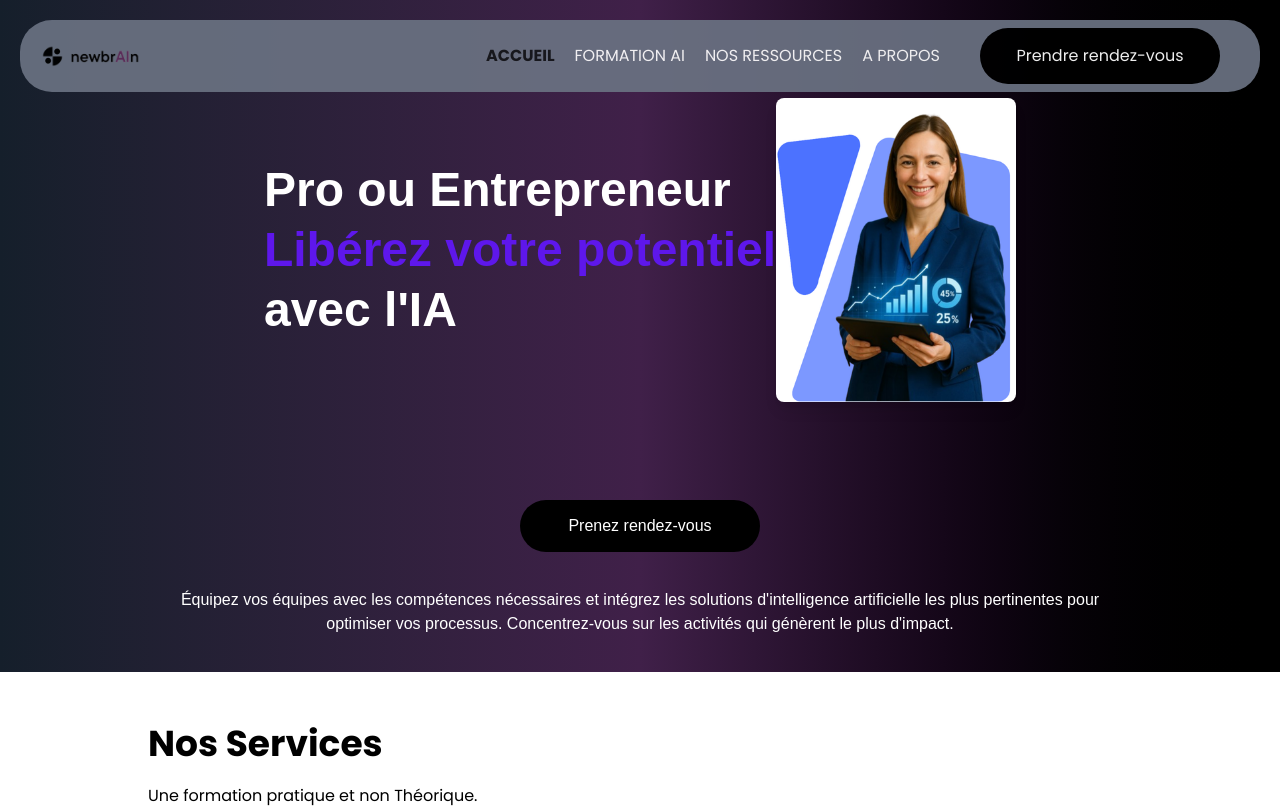
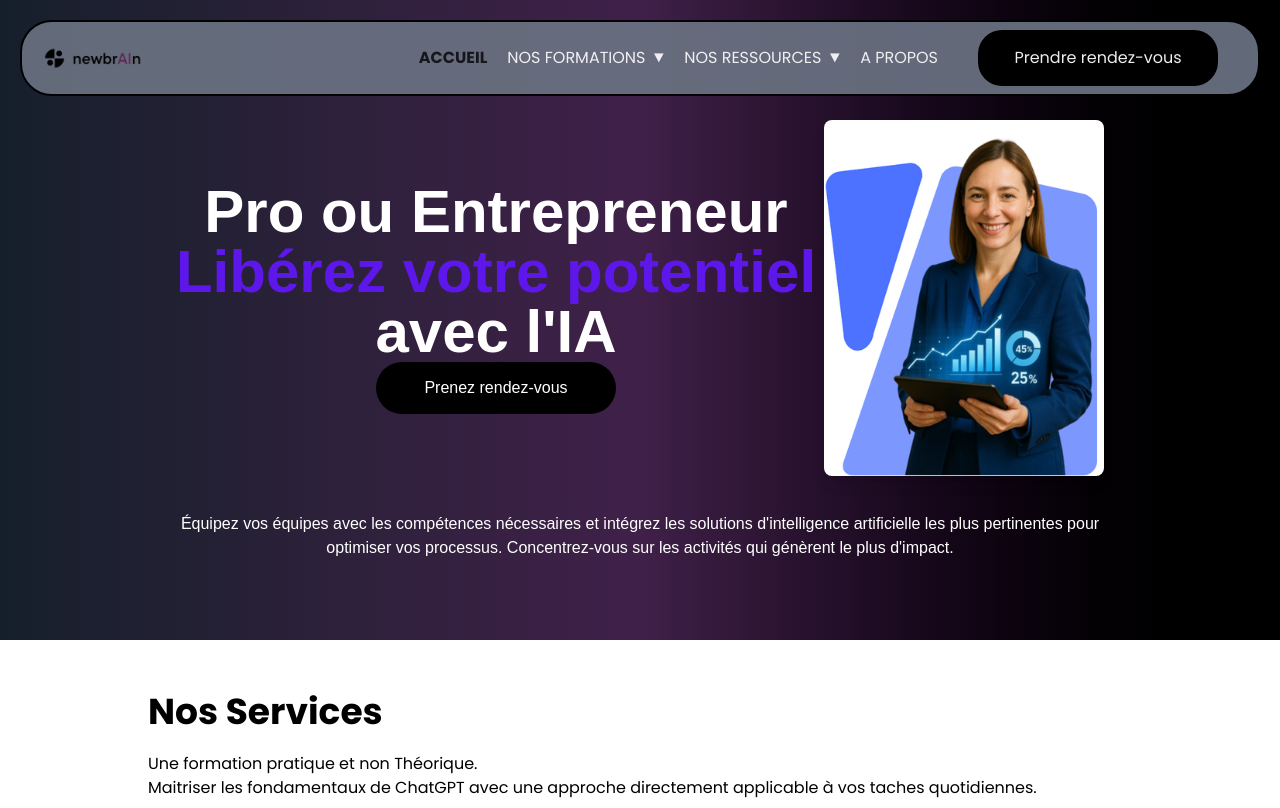
Before and after one commit to Beerus243/newbrain, a Next.js app: page / in a window 1280 px wide. Shown: the top 808 px of the page. Built offline with nearby package versions, Linux system fonts and the light colour scheme.

Commit message:
changement design 4.2

```diff
--- a/app/components/Header.tsx
+++ b/app/components/Header.tsx
@@ -8,13 +8,36 @@ import { usePathname } from "next/navigation";
 
 const Navigation: React.FC = () => {
   const [menuOpen, setMenuOpen] = useState<boolean>(false);
+  const [dropdownOpen, setDropdownOpen] = useState<string | null>(null); // Gère l'état des menus déroulants
   const pathname = usePathname(); // Hook pour récupérer le chemin courant
 
   // Définition des liens de navigation
-  const navLinks: { label: string; href: string }[] = [
+  const navLinks: {
+    label: string;
+    href: string;
+    subLinks?: { label: string; href: string }[];
+  }[] = [
     { label: "Accueil", href: "/" },
-    { label: "formation ai", href: "/Formation" },
-    { label: "Nos Ressources", href: "/Client" }, // Lien vers la page des succès stories
+    {
+      label: "Nos formations",
+      href: "/Formation",
+      subLinks: [
+        { label: "A propos", href: "/Apropos" },
+        { label: "Nos news", href: "/News" },
+        { label: "Formation", href: "/Formation" },
+        { label: "Coaching", href: "/Coaching" },
+      ],
+    },
+    {
+      label: "Nos ressources",
+      href: "/Client",
+      subLinks: [
+        { label: "A propos", href: "/Apropos" },
+        { label: "Nos news", href: "/News" },
+        { label: "Formation", href: "/Formation" },
+        { label: "Coaching", href: "/Coaching" },
+      ],
+    },
     { label: "A propos", href: "/Apropos" },
   ];
 
@@ -22,7 +45,7 @@ const Navigation: React.FC = () => {
     <header className="!fixed flex justify-center w-full top-5 !px-5 !z-11">
       <div
         className={
-          "w-full !p-2 flex m-5 relative !px-5 h-fit items-center rounded-4xl max-w-7xl bg-gray-500 !z-[1000] max-md:justify-between opacity-93 transition-all duration-300"
+          "w-full !p-2 flex m-5 relative !px-5 h-fit items-center rounded-4xl max-w-7xl bg-gray-500 !border-black !border-2 !z-[1000] max-md:justify-between opacity-93 transition-all duration-300"
         }
       >
         <Link href="/" legacyBehavior onClick={() => setMenuOpen(false)}>
@@ -54,31 +77,53 @@ const Navigation: React.FC = () => {
         >
           <nav className="flex !px-5 !py-4 !gap-5 max-md:flex-col max-md:!p-0">
             {navLinks.map((link) => {
-              // Vérifie si le lien correspond exactement au chemin courant
               const isActive = pathname === link.href; // Vérifie si le chemin actuel correspond au lien
               return (
-                <Link
-                  key={link.label}
-                  href={link.href}
-                  onClick={() => setMenuOpen(false)}
-                  className={`
-                    transition-all
-                    ${
+                <div key={link.label} className="relative group">
+                  {/* Lien principal avec flèche */}
+                  <button
+                    className={`flex items-center gap-2 transition-all cursor-pointer ${
                       isActive
-                        ? "!text-black !font-bold animate-pulse" // Style actif
-                        : "!text-white hover:!text-black hover:!font-bold" // Style par défaut
-                    }
-                  `}
-                >
-                  {link.label.toUpperCase()}
-                </Link>
+                        ? "!text-black !font-bold animate-pulse"
+                        : "!text-white hover:!text-black"
+                    }`}
+                  >
+                    {link.label.toUpperCase()}
+                    {link.subLinks && (
+                      <span className="transform transition-transform group-hover:rotate-180">
+                        ▼
+                      </span>
+                    )}
+                  </button>
+
+                  {/* Sous-menus */}
+                  {link.subLinks && (
+                    <div className="absolute top-full left-0 bg-white text-black !rounded-lg !shadow-lg !p-7 z-20 min-w-[200px] opacity-0 pointer-events-none group-hover:opacity-100 group-hover:pointer-events-auto group-hover:translate-y-0 transform translate-y-2 transition-all duration-300">
+                      {link.subLinks.map((subLink) => (
+                        <Link
+                          key={subLink.label}
+                          href={subLink.href}
+                          onClick={() => setMenuOpen(false)}
+                          className="flex items-center gap-3 px-4 py-2 hover:bg-gray-100 hover:text-white rounded transition-all duration-200 cursor-pointer"
+                        >
+                          {/* Emoji ajouté */}
+                          {subLink.label === "A propos" && "ℹ️"}
+                          {subLink.label === "Nos news" && "📰"}
+                          {subLink.label === "Formation" && "📚"}
+                          {subLink.label === "Coaching" && "🎯"}
+                          <span>{subLink.label}</span>
+                        </Link>
+                      ))}
+                    </div>
+                  )}
+                </div>
               );
             })}
           </nav>
           <Link
             href={"/contact"}
             onClick={() => setMenuOpen(false)}
-            className="!bg-black !rounded-4xl !w-60 justify-center !text-white !p-2 cursor-pointer !flex !items-center hover:!bg-white hover:!text-black hover:!border-black !border-2 !border-transparent transition-all duration-300 ease-in-out transform hover:scale-102"
+            className="!bg-black !rounded-3xl !w-60 justify-center !text-white cursor-pointer !flex !items-center hover:!bg-white hover:!text-black hover:!border-black !border-2 !border-transparent transition-all duration-300 ease-in-out transform hover:scale-102"
           >
             Prendre rendez-vous
           </Link>
--- a/app/components/body.tsx
+++ b/app/components/body.tsx
@@ -25,44 +25,41 @@ export default function Body() {
   return (
     <>
       <div
-        className="bg-gradient-to-r from-[#151f2b] via-[#402049] to-[#000000] pb-20"
+        className="relative h-160 bg-gradient-to-r from-[#151f2b] via-[#402049] to-[#000000] !pb-50"
         style={{ fontFamily: "TT Norms, sans-serif" }}
       >
-        <div className="relative h-[500px] max-md:!h-auto flex items-center justify-center">
-          <div className="flex flex-col md:flex-row items-center justify-center w-full max-w-7xl px-0 gap-0">
+        <div className="max-md:!h-auto flex items-center justify-center !pt-30">
+          <div className="flex flex-col md:flex-row items-center justify-center w-full max-w-7xl px-2 !gap-2">
             {/* Texte */}
-            <div className="md:w-auto text-center md:text-left flex-shrink-0 flex items-center">
-              <h1 className="!text-5xl max-md:text-3xl !font-extrabold text-white leading-tight max-md:leading-snug">
+            <div className="md:w-auto text-center md:text-left flex-shrink-0 flex flex-col items-center">
+              <h1 className="!text-6xl text-center max-md:text-3xl !font-extrabold text-white max-md:leading-snug">
                 Pro ou Entrepreneur
                 <br />
-                <span className="block mt-2 text-[#5E17EB]">
-                  Libérez votre potentiel
-                </span>
-                <span>avec l'IA</span>
+                <span className=" text-[#5E17EB]">Libérez votre potentiel</span>
+                <br />
+                <span className="block text-center">avec l'IA</span>
               </h1>
+              <button
+                onClick={() => router.push("/contact")}
+                className={
+                  "!bg-black !rounded-4xl !w-60 !justify-center !text-white !p-3 cursor-pointer !flex !items-center hover:!bg-white hover:!text-black hover:!border-black !border-2 !border-transparent transition-all duration-300 ease-in-out transform hover:scale-102 mt-5"
+                }
+              >
+                Prenez rendez-vous
+              </button>
             </div>
 
             {/* Image */}
-            <div className="md:w-auto flex justify-center items-center flex-shrink-0">
+            <div className="block md:w-auto justify-center !gap-5 items-center max-md:hidden">
               <img
                 src="/image/banner.png"
                 alt="Pro et Entrepreneur"
-                className="w-60 h-60 object-cover rounded-lg shadow-lg"
+                className="w-70 h-80 object-cover  rounded-lg shadow-lg"
               />
             </div>
           </div>
         </div>
-        <div className="flex !justify-center !text-center !gap-5 max-md:flex-col sm:gap-3 max-md:m-8">
-          <button
-            onClick={() => router.push("/contact")}
-            className={
-              "!bg-black !rounded-4xl !w-60 !justify-center !text-white !p-3 cursor-pointer !flex !items-center hover:!bg-white hover:!text-black hover:!border-black !border-2 !border-transparent transition-all duration-300 ease-in-out transform hover:scale-102 max-md:!mx-auto"
-            }
-          >
-            <span className="!group-hover:scale-110"></span>
-            Prenez rendez-vous
-          </button>
-        </div>
+        <div className="flex !justify-center !text-center !gap-5 max-md:flex-col sm:gap-3 max-md:m-8"></div>
         <div className="!text-md !font-robotto !sm:text-md text-white !md:text-lg max-w-5xl !mx-auto !lg:text-xl !p-9 !flex !justify-center !text-center !gap-5 max-md:flex-col sm:gap-3 max-md:m-8">
           Équipez vos équipes avec les compétences nécessaires et intégrez les
           solutions d'intelligence artificielle les plus pertinentes pour
```
